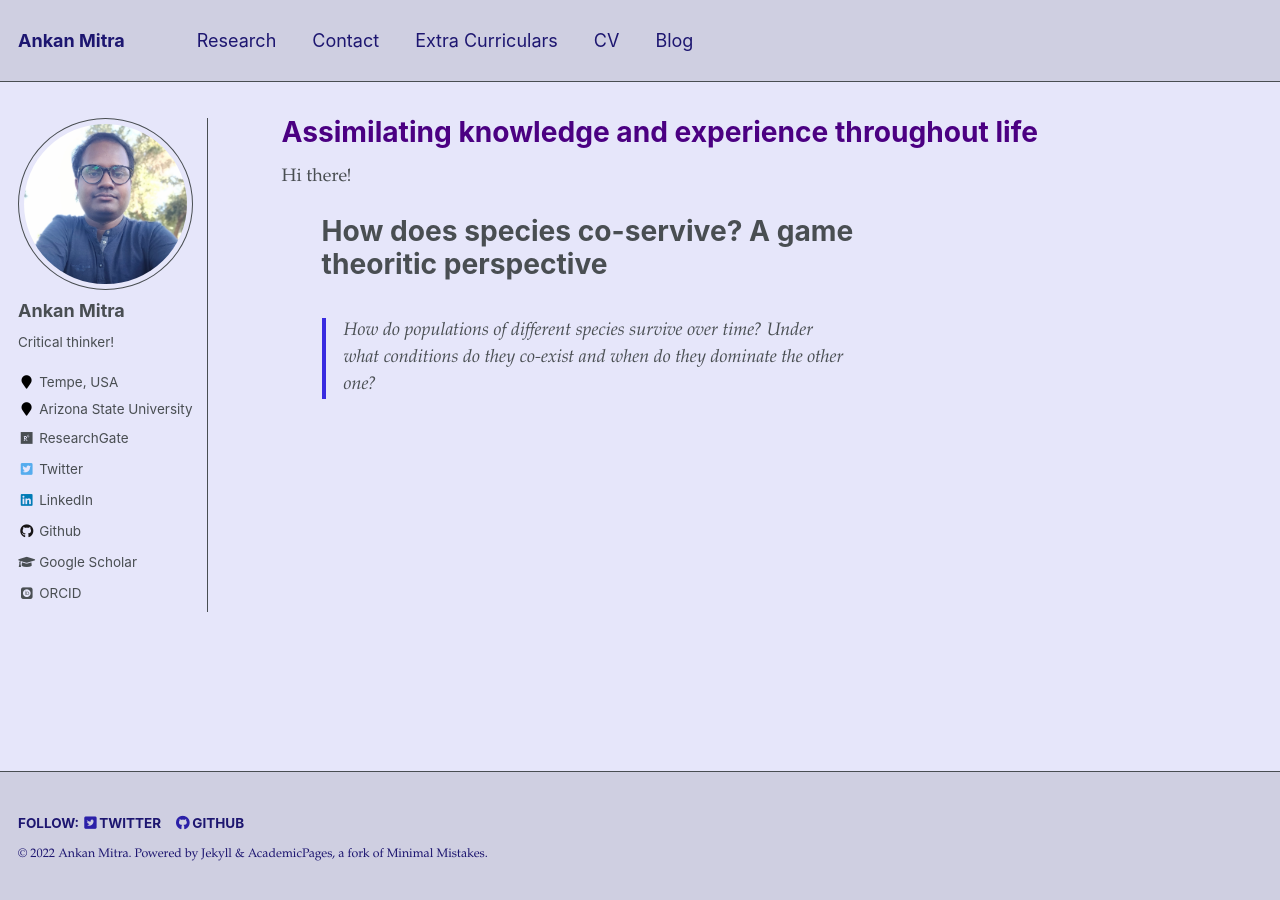
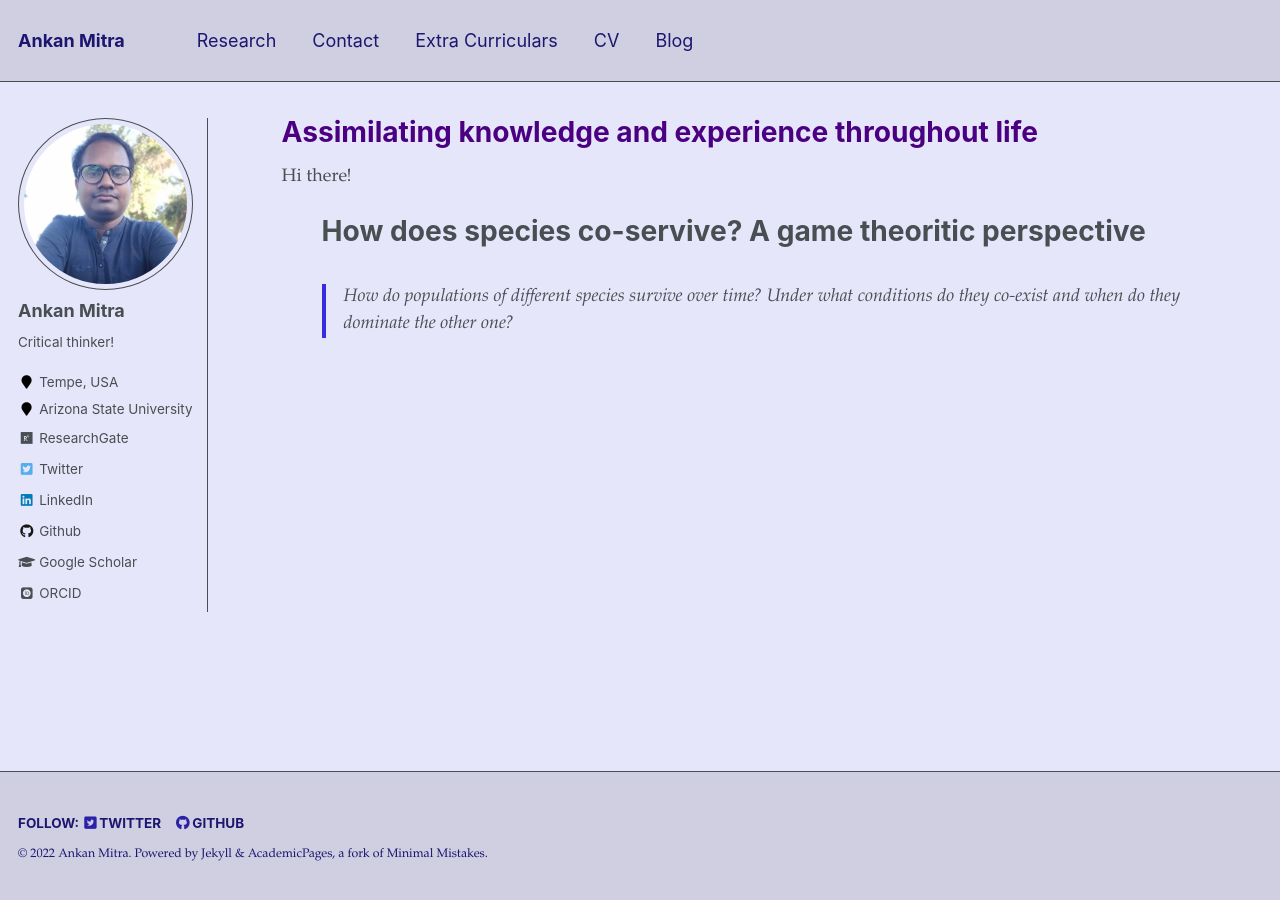
Before and after one commit to percyjackson9/percyjackson9.github.io, a Jekyll site: the page built from _pages/blog.md, in a window 1280 px wide. Built offline with Jekyll 4.4.1, drawn with Linux system fonts in a browser that asks for light colours; some web fonts are replaced.

Commit message:
Update _archive.scss

```diff
--- a/_sass/_archive.scss
+++ b/_sass/_archive.scss
@@ -91,7 +91,7 @@
 
 .list__item {
   @include breakpoint($medium) {
-    padding-right: $right-sidebar-width-narrow;
+    padding-right: 0em; /* $right-sidebar-width-narrow; */
   }
 
   @include breakpoint($large) {
@@ -99,7 +99,7 @@
   }
 
   @include breakpoint($x-large) {
-    padding-right: $right-sidebar-width-wide;
+    padding-right: 0em; /* $right-sidebar-width-wide; */
   }
 
   .page__meta {
```
